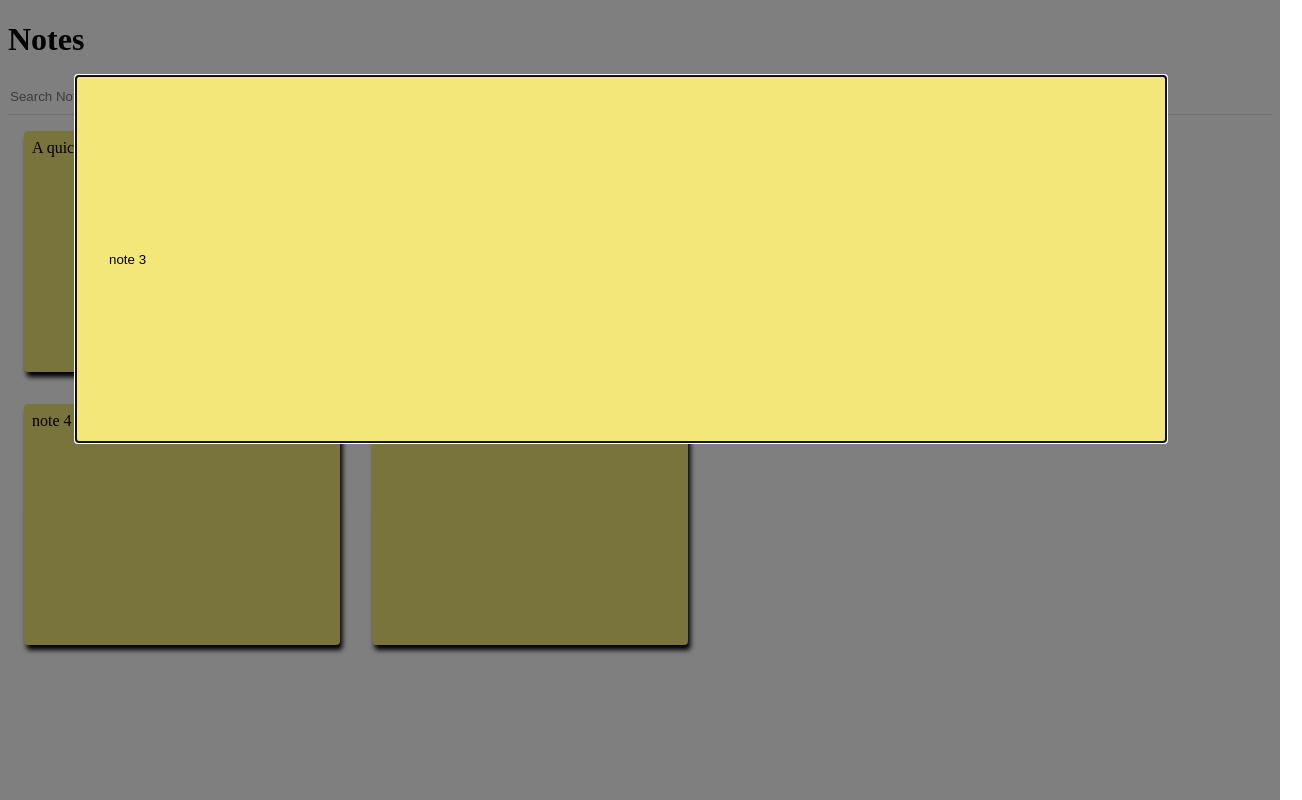
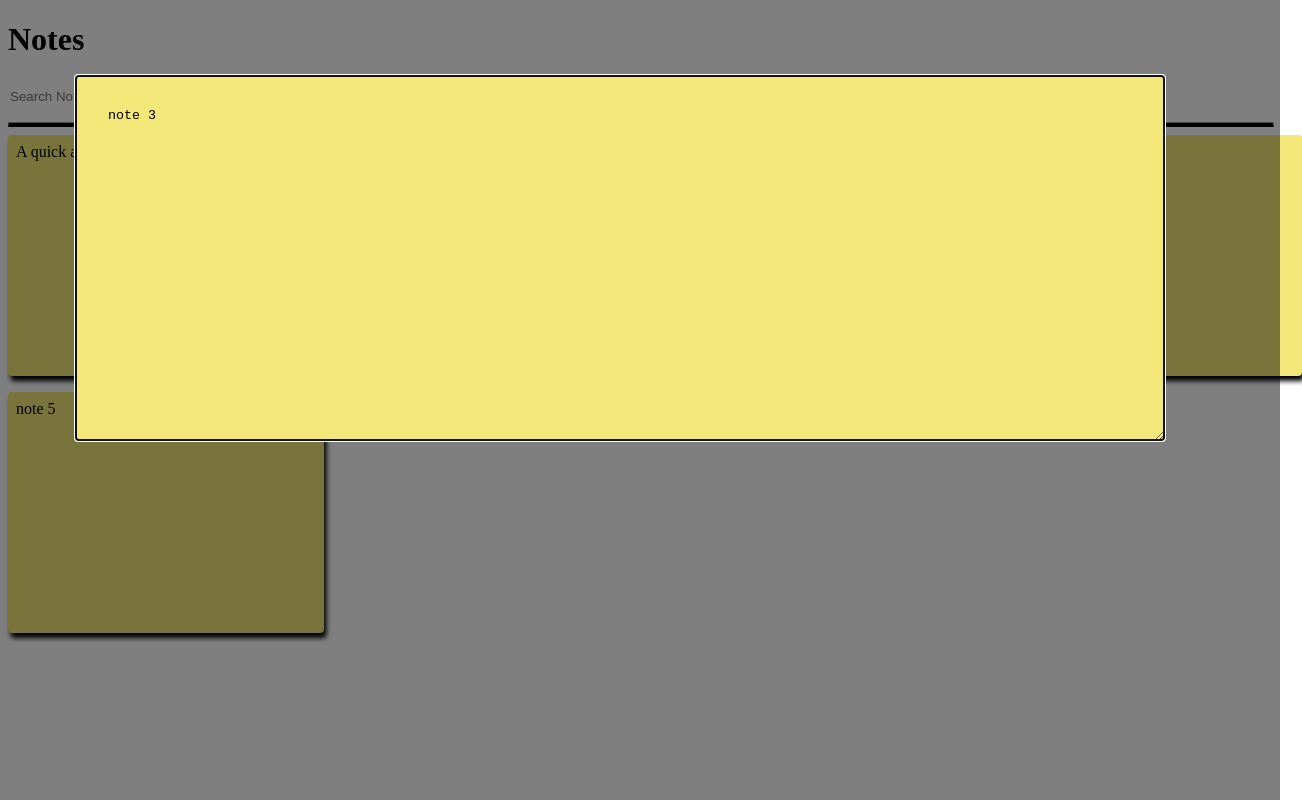
Before and after one commit to aashishagnihotri/justNotes, a React (Create React App) app in the folder frontend/: page / in a window 1280 px wide. Both pictures are taken after a click on the element "note 3". Shown: the whole page, 1302 px wide, since content can reach past the window. Built offline with nearby package versions, Linux system fonts and the light colour scheme.

Commit message:
Implemented Vanilla CSS in the design

```diff
--- a/frontend/src/App.js
+++ b/frontend/src/App.js
@@ -1,5 +1,5 @@
 import React, { useState } from "react";
-import { Modal, Divider, Grid } from "@mui/material";
+import { Modal } from "@mui/material";
 const notes = [
   {
     id: 1,
@@ -66,8 +66,15 @@ const App = () => {
           />
         </span>
       </div>
-      <Divider orientation="horizontal" variant="fullWidth" />
-      <Grid container={true}>
+      <hr style={{ borderBottom: "4px solid black", width: "100%" }} />
+      <div
+        style={{
+          display: "grid",
+          gridTemplateColumns: "repeat(4, 1fr)",
+          gap: "10px",
+          rowGap: "16px",
+        }}
+      >
         {noteList
           .filter((note) => {
             return note.note.toLowerCase().includes(search.toLowerCase());
@@ -80,7 +87,7 @@ const App = () => {
                   padding: "8px",
                   width: "300px",
                   height: "225px",
-                  margin: "16px",
+                  // margin: "16px",
                   backgroundColor: "#F3E779",
                   borderRadius: "4px",
                 }}
@@ -94,7 +101,7 @@ const App = () => {
               </div>
             );
           })}
-      </Grid>
+      </div>
       <Modal
         open={openNote}
         onClose={() => {
@@ -102,7 +109,7 @@ const App = () => {
           handleSave(currentNote);
         }}
         children={
-          <input
+          <textarea
             style={{
               margin: "75px",
               height: "300px",
@@ -111,13 +118,13 @@ const App = () => {
               backgroundColor: "#F3E779",
               display: "flex",
               flexDirection: "row",
-              alignItems: "flex-start",
+              alignItems: "start",
               justifyContent: "flex-start",
             }}
-            defaultValue={currentNote.note}
             onChange={(e) => {
               setCurrentNote({ ...currentNote, note: e.target.value });
             }}
+            defaultValue={currentNote.note}
           />
         }
       ></Modal>
```
